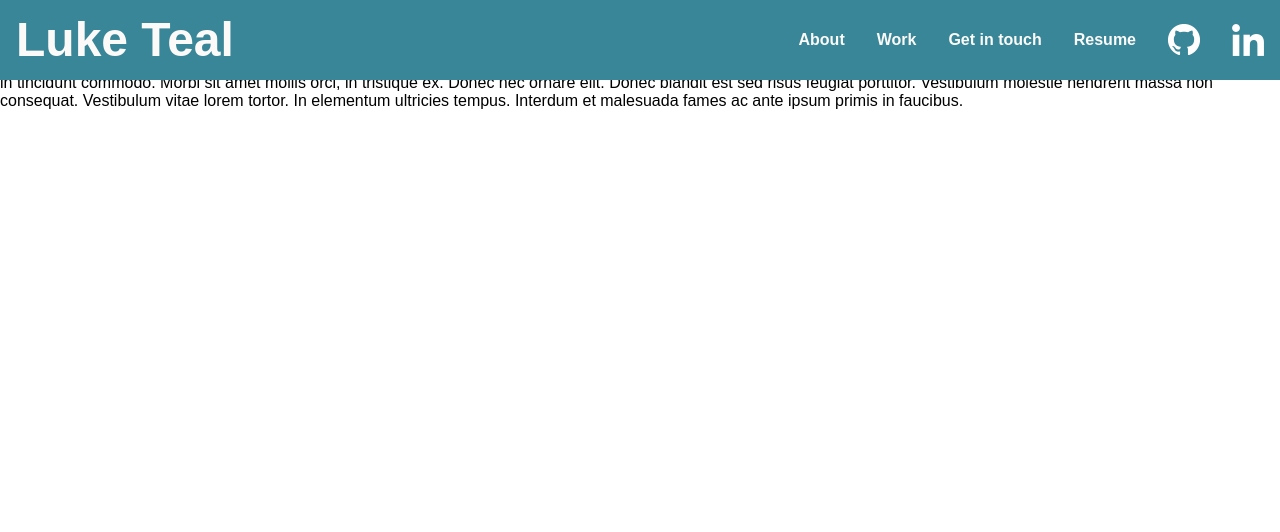
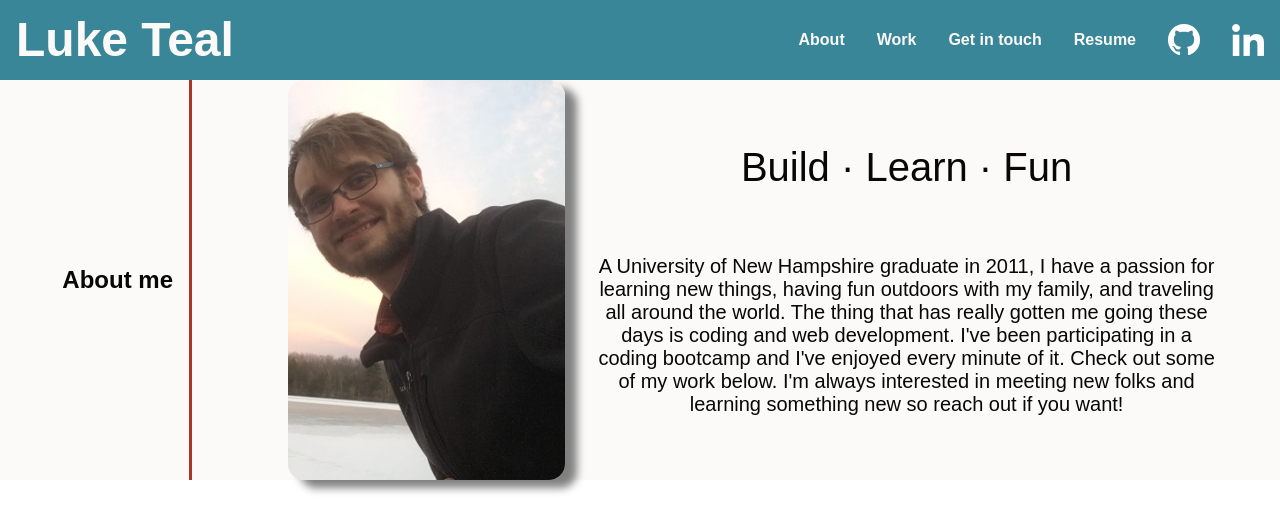
Before and after one commit to luketeal/Profile, a React (Create React App) app: page / in a window 1280 px wide. Shown: the top 532 px of the page. Built offline with nearby package versions, Linux system fonts and the light colour scheme.

Commit message:
updating home content

```diff
--- a/src/components/pages/Home.js
+++ b/src/components/pages/Home.js
@@ -1,21 +1,32 @@
 import React from 'react';
+import profileImg from '../assets/images/luketeal.jpg';
 
 export default function Home() {
   return (
-    <div>
-      <h1>Home Page</h1>
-      <p>
-        Lorem ipsum dolor sit amet, consectetur adipiscing elit. Sed neque
-        velit, lobortis ut magna varius, blandit rhoncus sem. Morbi lacinia nisi
-        ac dui fermentum, sed luctus urna tincidunt. Etiam ut feugiat ex. Cras
-        non risus mi. Curabitur mattis rutrum ipsum, ut aliquet urna imperdiet
-        ac. Sed nec nulla aliquam, bibendum odio eget, vestibulum tortor. Cras
-        rutrum ligula in tincidunt commodo. Morbi sit amet mollis orci, in
-        tristique ex. Donec nec ornare elit. Donec blandit est sed risus feugiat
-        porttitor. Vestibulum molestie hendrerit massa non consequat. Vestibulum
-        vitae lorem tortor. In elementum ultricies tempus. Interdum et malesuada
-        fames ac ante ipsum primis in faucibus.
-      </p>
-    </div>
+    <main>
+        <article id="about" class="topmargin row-wrap">
+
+            <div class="titlecard flex-column">
+                <h2>About me</h2>
+            </div>
+
+            <img
+            src={profileImg}
+            alt="luke with a black jacket and a sky background"
+            class="mypicture"/>
+
+            <div class="aboutcontentwrap">
+                <p class="slogan">Build<span> {String.fromCharCode(183)} </span>Learn<span> {String.fromCharCode(183)} </span>Fun</p>
+                <p class="aboutcontent">A University of New Hampshire graduate in 2011, I
+                    have a passion for learning new things, having fun outdoors with my family,
+                    and traveling all around the world. The thing that has really gotten me going
+                    these days is coding and web development. I've been participating in a coding
+                    bootcamp and I've enjoyed every minute of it.  Check out some of my work below.
+                    I'm always interested in meeting new folks and learning something new so reach
+                    out if you want!
+                </p>
+            </div>
+        </article>
+    </main>
   );
 }
```
